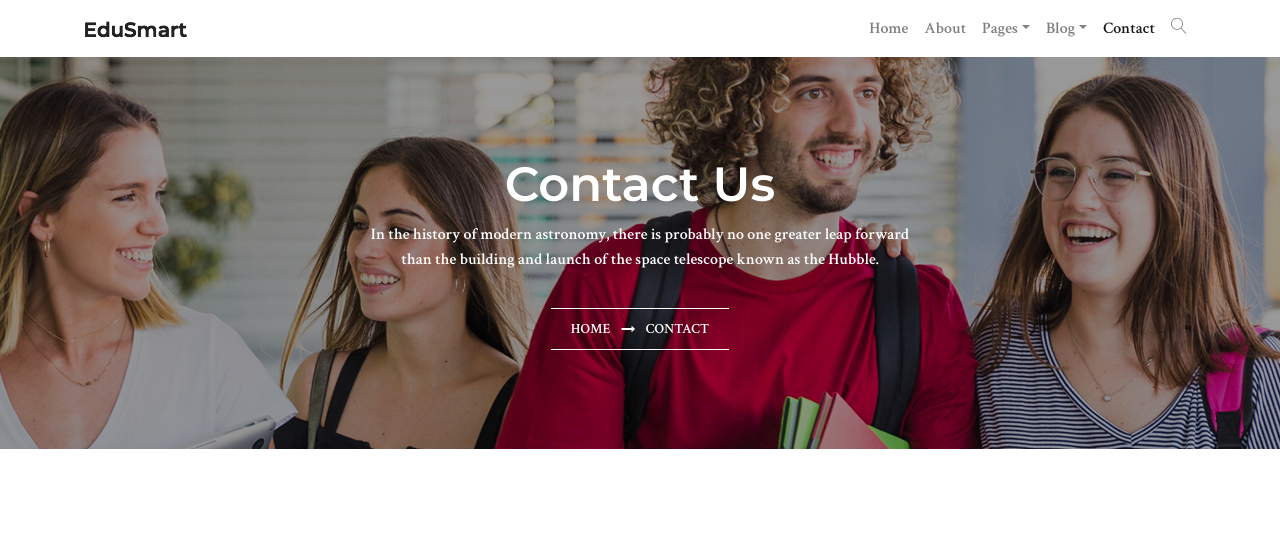
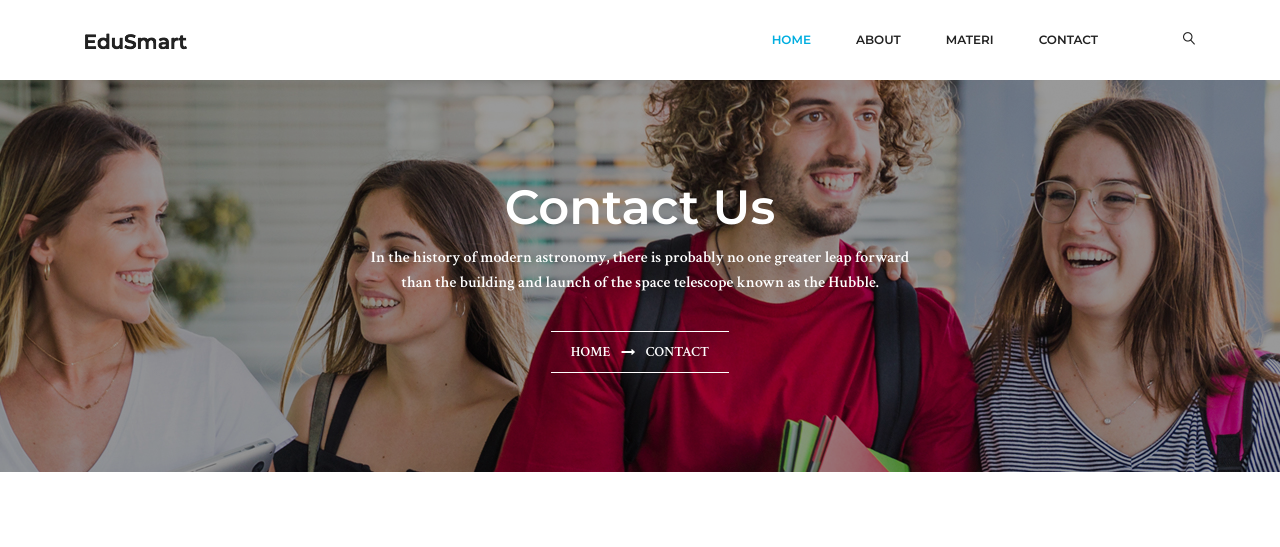
Before and after one commit to ErickWahyudy/edusmart, a plain HTML site: page contact.html in a window 1280 px wide. Shown: the top 547 px of the page. Drawn offline with Linux system fonts and the light colour scheme; some packages are replaced by stand-ins of ours.

Commit message:
update about & contact

```diff
--- a/contact.html
+++ b/contact.html
@@ -22,31 +22,7 @@
 <body>
 
     <!--================ Start Header Menu Area =================-->
-    <!-- <header class="header_area">
-        <div class="header-top">
-            <div class="container">
-                <div class="row align-items-center">
-                    <div class="col-lg-6 col-sm-6 col-4 header-top-left">
-                        <a href="tel:+9530123654896">
-                            <span class="lnr lnr-phone"></span>
-                            <span class="text">
-                                <span class="text">+953012 3654 896</span>
-                            </span>
-                        </a>
-                        <a href="mailto:support@colorlib.com">
-                            <span class="lnr lnr-envelope"></span>
-                            <span class="text">
-                                <span class="text">support@colorlib.com</span>
-                            </span>
-                        </a>
-                    </div>
-                    <div class="col-lg-6 col-sm-6 col-8 header-top-right">
-                        <a href="#" class="text-uppercase">Login</a>
-                    </div>
-                </div>
-            </div>
-        </div> -->
-
+	<header class="header_area">
 		<div class="main_menu">
 			<div class="search_input" id="search_input_box">
 				<div class="container">
@@ -71,26 +47,18 @@
 					<!-- Collect the nav links, forms, and other content for toggling -->
 					<div class="collapse navbar-collapse offset" id="navbarSupportedContent">
 						<ul class="nav navbar-nav menu_nav ml-auto">
-                            <li class="nav-item"><a class="nav-link" href="index.html">Home</a></li>
+							<li class="nav-item active"><a class="nav-link" href="index.html">Home</a></li>
 							<li class="nav-item"><a class="nav-link" href="about-us.html">About</a></li>
 							<li class="nav-item submenu dropdown">
-                                <a href="#" class="nav-link dropdown-toggle" data-toggle="dropdown" role="button"
-                                    aria-haspopup="true" aria-expanded="false">Pages</a>
+								<a href="#" class="nav-link dropdown-toggle" data-toggle="dropdown" role="button" aria-haspopup="true"
+								 aria-expanded="false">Materi</a>
 								<ul class="dropdown-menu">
-                                    <li class="nav-item"><a class="nav-link" href="courses.html">Courses</a></li>
-                                    <li class="nav-item"><a class="nav-link" href="course-details.html">Course Details</a></li>
-                                    <li class="nav-item"><a class="nav-link" href="elements.html">Elements</a></li>
+									<li class="nav-item"><a class="nav-link" href="materi/bab1.html">Materi Bab 1</a></li>
+									<li class="nav-item"><a class="nav-link" href="materi/bab2.html">Materi Bab 2</a></li>
+									<li class="nav-item"><a class="nav-link" href="materi/bab3.html">Materi Bab 3</a></li>
 								</ul>
 							</li>
-                            <li class="nav-item submenu dropdown">
-                                <a href="#" class="nav-link dropdown-toggle" data-toggle="dropdown" role="button"
-                                    aria-haspopup="true" aria-expanded="false">Blog</a>
-                                <ul class="dropdown-menu">
-                                    <li class="nav-item"><a class="nav-link" href="blog.html">Blog</a></li>
-                                    <li class="nav-item"><a class="nav-link" href="single-blog.html">Blog Details</a></li>
-                                </ul>
-                            </li>
-                            <li class="nav-item active"><a class="nav-link" href="contact.html">Contact</a></li>
+							<li class="nav-item"><a class="nav-link" href="contact.html">Contact</a></li>
 							<li class="nav-item">
 								<a href="#" class="nav-link search" id="search">
 									<i class="lnr lnr-magnifier"></i>
```
Also changed, not shown: about-us.html (+6 -38 lines). Lines whose indentation alone changed are shown as unchanged.
